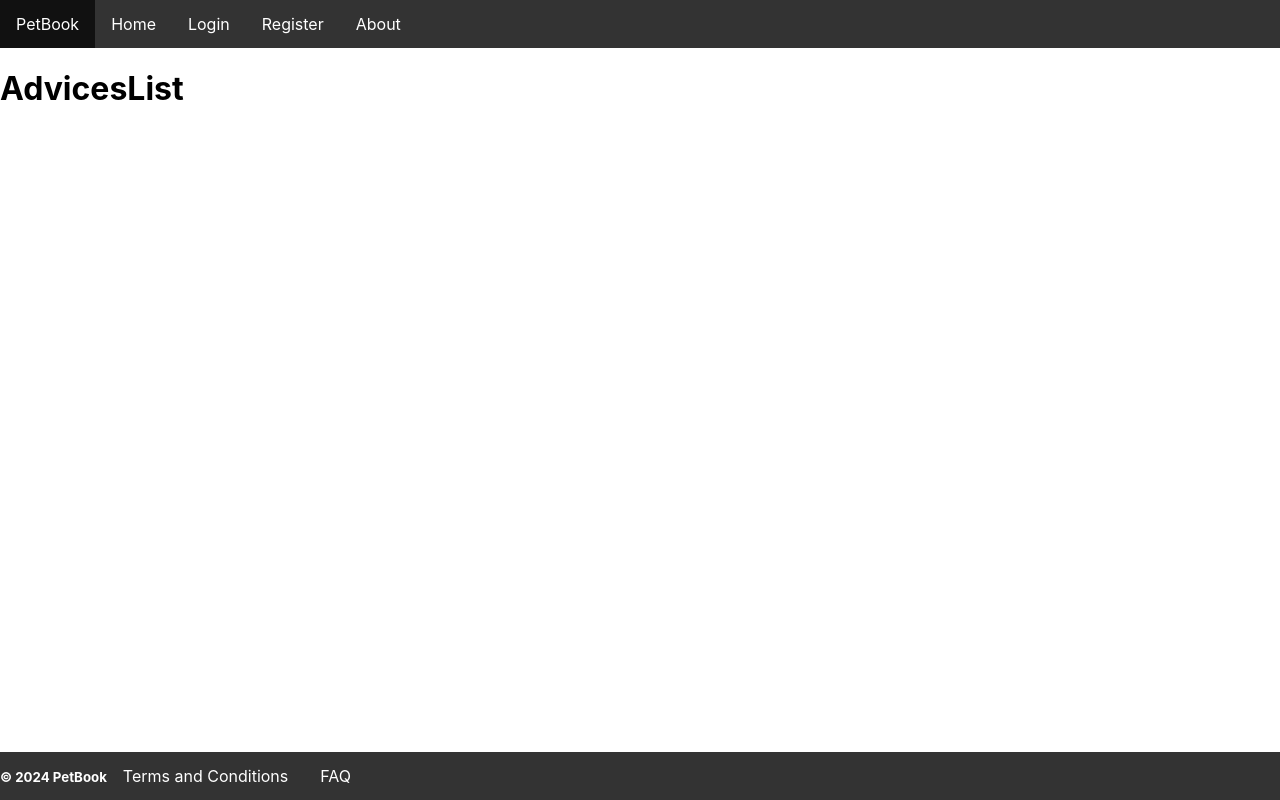
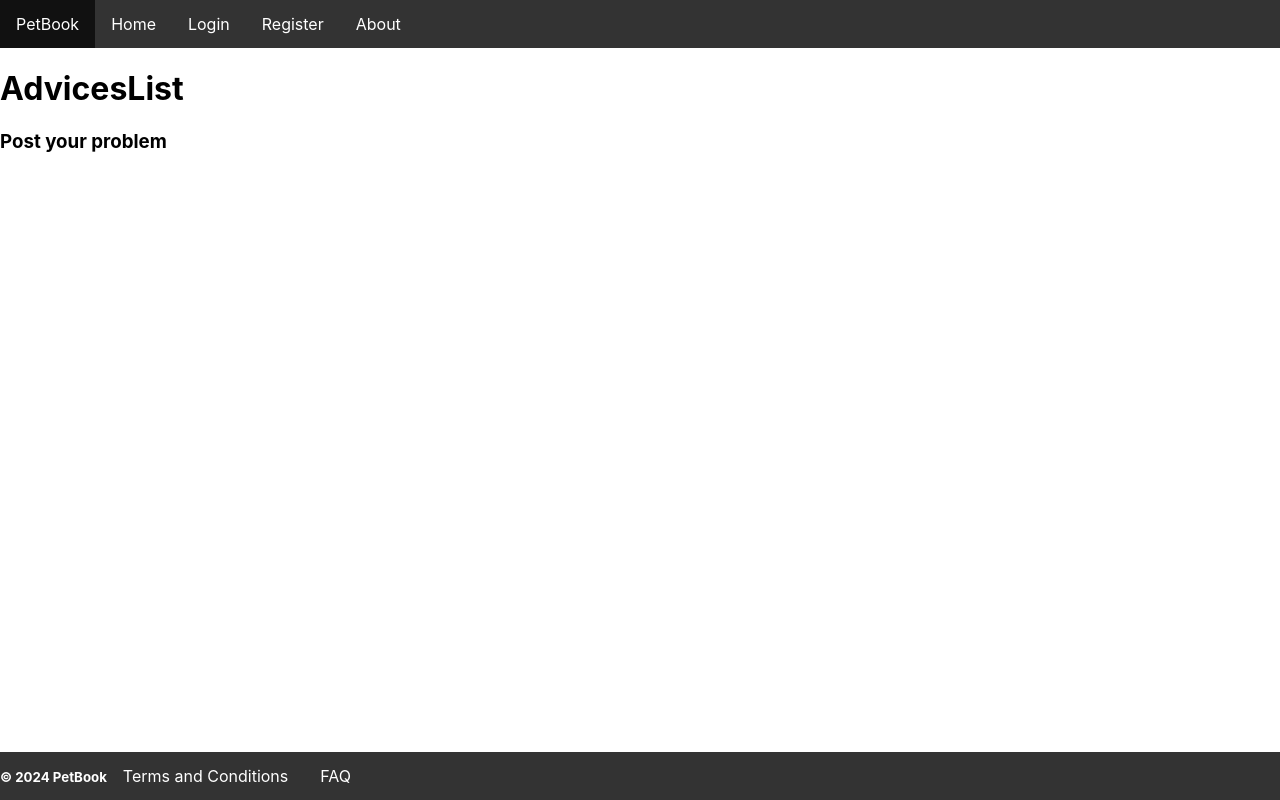
Before and after one commit to EmilPopovski24/PetBook, a React (Create React App) app in the folder petbookclient/: page /advices in a window 1280 px wide. Built offline with nearby package versions, Linux system fonts and the light colour scheme; no server answers.

Commit message:
Update AdvicesList.js

```diff
--- a/petbookclient/src/components/AdvicesList/AdvicesList.js
+++ b/petbookclient/src/components/AdvicesList/AdvicesList.js
@@ -2,6 +2,9 @@
 
 export const AdvicesList = () => {
     return(
+        <>
        <h1>AdvicesList</h1>
+       <h3>Post your problem</h3>
+       </>
     )
 }
```
